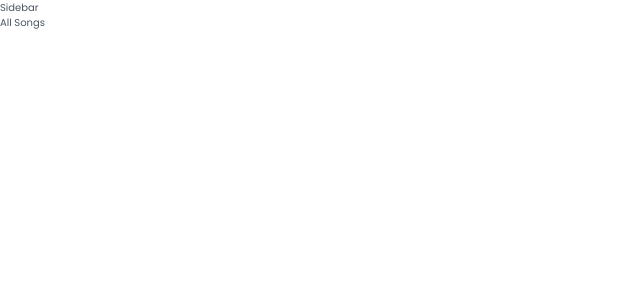
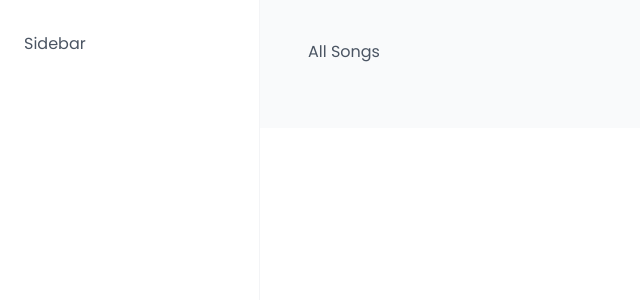
Before and after one commit to rawera-daniel/addisSoftware-test-frontend, a React (Vite) app: page /allsongs in a window 1280 px wide. Shown: the top 300 px of the page, without its empty margins (0-640 px from the left). Built offline with nearby package versions, Linux system fonts and the light colour scheme.

Commit message:
style: apply styling to AppLayout and Sidebar components

```diff
--- a/src/styles/GlobalStyle.tsx
+++ b/src/styles/GlobalStyle.tsx
@@ -29,6 +29,7 @@ const GlobalStyles = () => (
         font-family: 'Poppins', sans-serif;
         color: #4b5563;
         line-height: 1.5;
+        font-size: 1.6rem;
       }
 
       a {
--- a/src/ui/AppLayout.tsx
+++ b/src/ui/AppLayout.tsx
@@ -1,14 +1,27 @@
 import React from 'react'
+import styled from '@emotion/styled'
 import { Outlet } from 'react-router-dom'
 import Sidebar from './Sidebar'
 
+const StyledAppLayout = styled.div`
+  display: grid;
+  grid-template-columns: 26rem 1fr;
+  grid-template-rows: auto 1fr;
+  height: 100vh;
+`
+
+const Main = styled.main`
+  background-color: #f9fafb;
+  padding: 4rem 4.8rem 6.4rem;
+`
+
 export default function AppLayout() {
   return (
-    <div>
+    <StyledAppLayout>
       <Sidebar />
-      <main>
+      <Main>
         <Outlet />
-      </main>
-    </div>
+      </Main>
+    </StyledAppLayout>
   )
 }
--- a/src/ui/Sidebar.tsx
+++ b/src/ui/Sidebar.tsx
@@ -1,7 +1,15 @@
 import React from 'react'
+import styled from '@emotion/styled'
+
+const StyledSidebar = styled.aside`
+  /* background-color: red; */
+  padding: 3.2rem 2.4rem;
+  border-right: 1px solid #f3f4f6;
+  grid-row: 1 / -1;
+`
 
 function Sidebar() {
-  return <aside>Sidebar</aside>
+  return <StyledSidebar>Sidebar</StyledSidebar>
 }
 
 export default Sidebar
```
